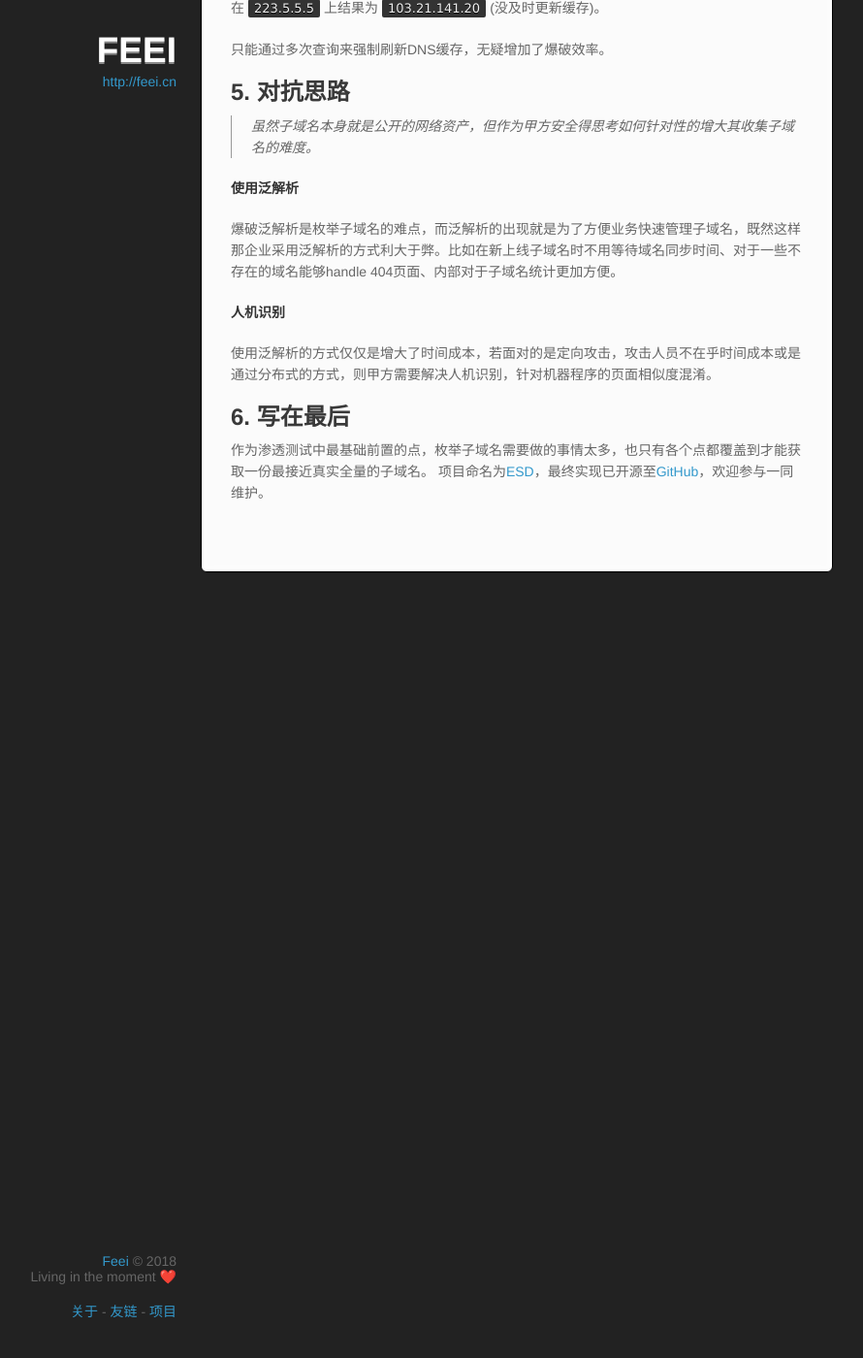
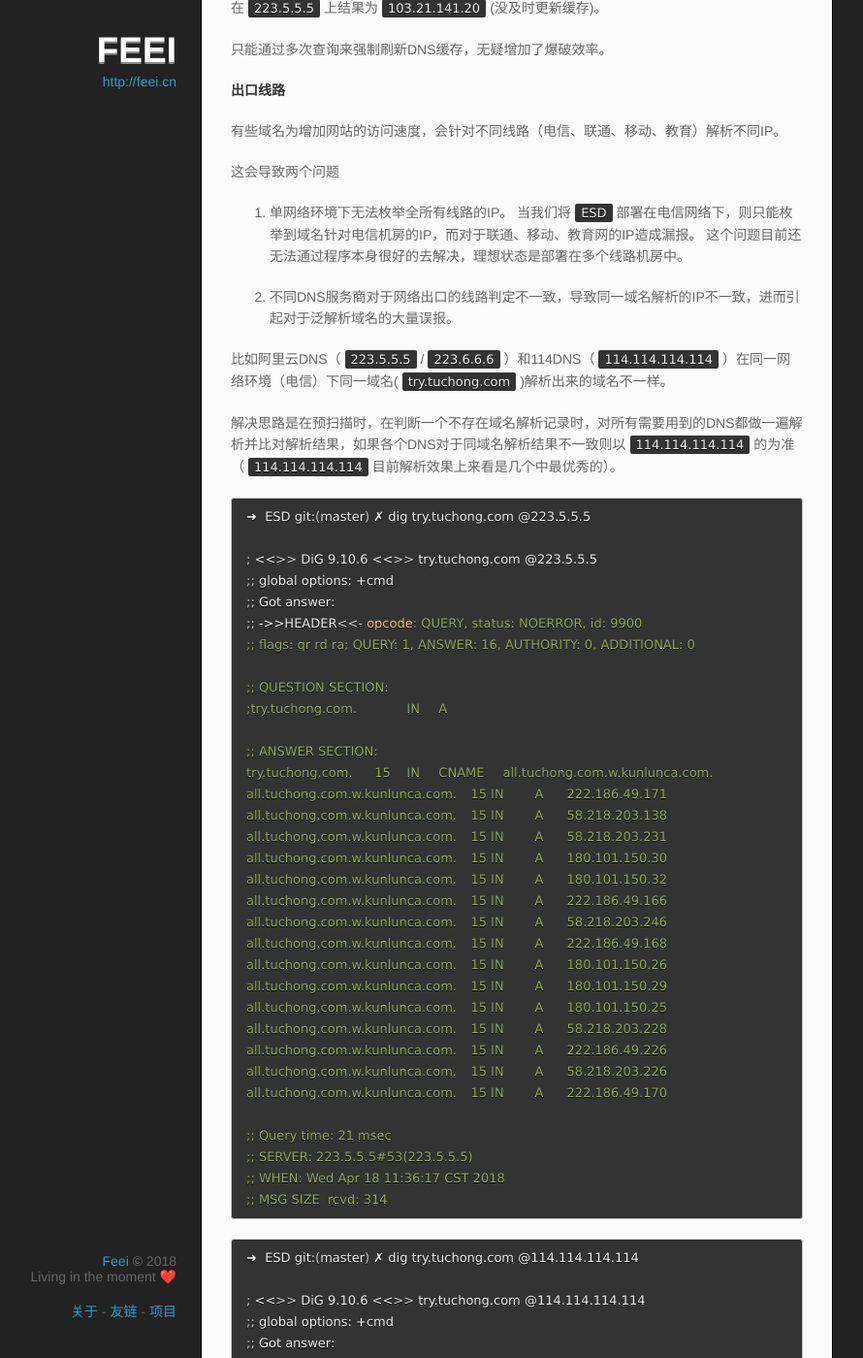
Before and after one commit to limengmingx/Papers, a Jekyll site: the page built from 枚举子域名.md, in a window 1280 px wide and 1400 px high, scrolled down 6372 px. Shown: the whole window at 97% size, without its empty margins (108-998 px from the left). Built offline with Jekyll 4.4.1, drawn with Linux system fonts in a browser that asks for light colours; our own code applies the rules of GitHub Pages for plain Markdown files; a script that is not in the unit is left out; comment, search, counter and statistics services are not loaded; some of the changed text lies outside the part shown.

Commit message:
增加不同DNS对于网络出口判定不一致带来的问题

````diff
--- a/枚举子域名.md
+++ b/枚举子域名.md
@@ -235,6 +235,86 @@ async def start(self, tasks):
 
 只能通过多次查询来强制刷新DNS缓存，无疑增加了爆破效率。
 
+**出口线路**
+
+有些域名为增加网站的访问速度，会针对不同线路（电信、联通、移动、教育）解析不同IP。
+
+这会导致两个问题
+1. 单网络环境下无法枚举全所有线路的IP。
+当我们将`ESD`部署在电信网络下，则只能枚举到域名针对电信机房的IP，而对于联通、移动、教育网的IP造成漏报。
+这个问题目前还无法通过程序本身很好的去解决，理想状态是部署在多个线路机房中。
+
+2. 不同DNS服务商对于网络出口的线路判定不一致，导致同一域名解析的IP不一致，进而引起对于泛解析域名的大量误报。
+
+比如阿里云DNS（`223.5.5.5`/`223.6.6.6`）和114DNS（`114.114.114.114`）在同一网络环境（电信）下同一域名(`try.tuchong.com`)解析出来的域名不一样。
+
+解决思路是在预扫描时，在判断一个不存在域名解析记录时，对所有需要用到的DNS都做一遍解析并比对解析结果，如果各个DNS对于同域名解析结果不一致则以`114.114.114.114`的为准（`114.114.114.114`目前解析效果上来看是几个中最优秀的）。
+
+```bash
+➜  ESD git:(master) ✗ dig try.tuchong.com @223.5.5.5
+
+; <<>> DiG 9.10.6 <<>> try.tuchong.com @223.5.5.5
+;; global options: +cmd
+;; Got answer:
+;; ->>HEADER<<- opcode: QUERY, status: NOERROR, id: 9900
+;; flags: qr rd ra; QUERY: 1, ANSWER: 16, AUTHORITY: 0, ADDITIONAL: 0
+
+;; QUESTION SECTION:
+;try.tuchong.com.		IN	A
+
+;; ANSWER SECTION:
+try.tuchong.com.	15	IN	CNAME	all.tuchong.com.w.kunlunca.com.
+all.tuchong.com.w.kunlunca.com.	15 IN	A	222.186.49.171
+all.tuchong.com.w.kunlunca.com.	15 IN	A	58.218.203.138
+all.tuchong.com.w.kunlunca.com.	15 IN	A	58.218.203.231
+all.tuchong.com.w.kunlunca.com.	15 IN	A	180.101.150.30
+all.tuchong.com.w.kunlunca.com.	15 IN	A	180.101.150.32
+all.tuchong.com.w.kunlunca.com.	15 IN	A	222.186.49.166
+all.tuchong.com.w.kunlunca.com.	15 IN	A	58.218.203.246
+all.tuchong.com.w.kunlunca.com.	15 IN	A	222.186.49.168
+all.tuchong.com.w.kunlunca.com.	15 IN	A	180.101.150.26
+all.tuchong.com.w.kunlunca.com.	15 IN	A	180.101.150.29
+all.tuchong.com.w.kunlunca.com.	15 IN	A	180.101.150.25
+all.tuchong.com.w.kunlunca.com.	15 IN	A	58.218.203.228
+all.tuchong.com.w.kunlunca.com.	15 IN	A	222.186.49.226
+all.tuchong.com.w.kunlunca.com.	15 IN	A	58.218.203.226
+all.tuchong.com.w.kunlunca.com.	15 IN	A	222.186.49.170
+
+;; Query time: 21 msec
+;; SERVER: 223.5.5.5#53(223.5.5.5)
+;; WHEN: Wed Apr 18 11:36:17 CST 2018
+;; MSG SIZE  rcvd: 314
+```
+
+```bash
+➜  ESD git:(master) ✗ dig try.tuchong.com @114.114.114.114
+
+; <<>> DiG 9.10.6 <<>> try.tuchong.com @114.114.114.114
+;; global options: +cmd
+;; Got answer:
+;; ->>HEADER<<- opcode: QUERY, status: NOERROR, id: 61809
+;; flags: qr rd ra; QUERY: 1, ANSWER: 7, AUTHORITY: 0, ADDITIONAL: 1
+
+;; OPT PSEUDOSECTION:
+; EDNS: version: 0, flags:; udp: 4096
+;; QUESTION SECTION:
+;try.tuchong.com.		IN	A
+
+;; ANSWER SECTION:
+try.tuchong.com.	14344	IN	CNAME	all.tuchong.com.w.kunlunca.com.
+all.tuchong.com.w.kunlunca.com.	124 IN	A	180.163.155.11
+all.tuchong.com.w.kunlunca.com.	124 IN	A	180.163.155.10
+all.tuchong.com.w.kunlunca.com.	124 IN	A	180.163.155.12
+all.tuchong.com.w.kunlunca.com.	124 IN	A	180.163.155.9
+all.tuchong.com.w.kunlunca.com.	124 IN	A	180.163.155.7
+all.tuchong.com.w.kunlunca.com.	124 IN	A	180.163.155.8
+
+;; Query time: 75 msec
+;; SERVER: 114.114.114.114#53(114.114.114.114)
+;; WHEN: Wed Apr 18 11:34:31 CST 2018
+;; MSG SIZE  rcvd: 181
+```
+
 ## 5. 对抗思路
 > 虽然子域名本身就是公开的网络资产，但作为甲方安全得思考如何针对性的增大其收集子域名的难度。
 
````
